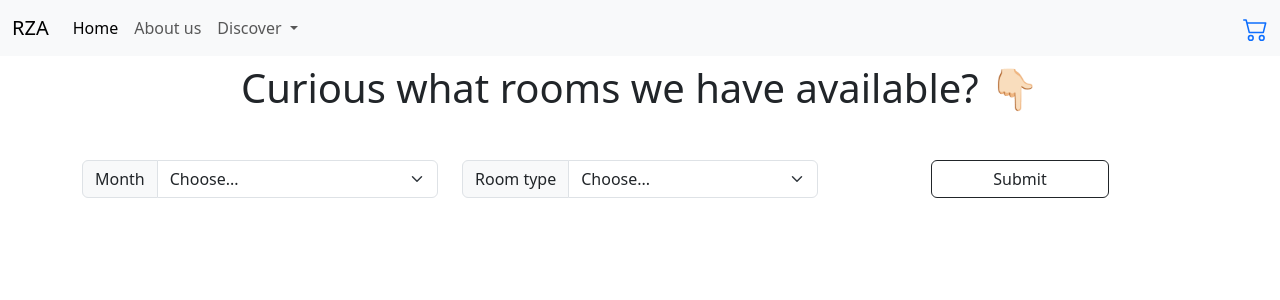
After one commit to Vasilian05/Zoo-bookings, a PHP site: page /hotel.php in a window 1280 px wide. The commit adds this page. Shown: the top 300 px of the page. Run offline with PHP 8.4, Linux system fonts and the light colour scheme.

Commit message:
hotel page UI

```diff
--- /dev/null
+++ b/hotel.php
@@ -0,0 +1,60 @@
+<?php include_once 'includes/header.php'; ?>
+
+<?php
+if(isset($POST['search'])){
+
+    $month = $POST['month'];
+    $room_type = $_POST['room_type'];
+    echo 'values are posted';
+
+}
+
+?>
+
+<div class="container text-center">
+    <h1 class="mt-2">Curious what rooms we have available? 👇🏻</h1>
+    <form method="POST">
+  <div class="row align-items-start mt-5">
+        <div class="col">
+        <div class="input-group mb-3">
+            <label class="input-group-text" for="inputGroupSelect01">Month</label>
+            <select class="form-select" required name="month">
+            <option selected>Choose...</option>
+            <option value="January">January</option>
+            <option value="February">February</option>
+            <option value="March">March</option>
+            <option value="April">April</option>
+            <option value="May">May</option>
+            <option value="June">June</option>s
+            <option value="July">July</option>
+            <option value="August">August</option>
+            <option value="September">September</option>
+            <option value="October">October</option>
+            <option value="November">November</option>
+            <option value="December">December</option>
+            </select>
+        </div>
+        </div>
+        <div class="col">
+            <div class="input-group mb-3">
+            <label class="input-group-text" for="inputGroupSelect01">Room type</label>
+            <select class="form-select" required name="room_type">
+                <option selected>Choose...</option>
+                <option value="1">Single room</option>
+                <option value="2">Double room</option>
+            </select>
+            </div>
+
+        </div>
+        <div class="col">
+            <input name="search"type="submit" class="btn btn-outline-dark w-50"></input>
+        </div>
+    </div>
+</form>
+</div>
+
+
+
+
+
+<?php include_once 'includes/header.php'; ?>
--- a/includes/header.php
+++ b/includes/header.php
@@ -30,7 +30,7 @@
           </a>
           <ul class="dropdown-menu">
             <li><a class="dropdown-item" href="tickets.php">Tickets</a></li>
-            <li><a class="dropdown-item" href="#">Hotel</a></li>
+            <li><a class="dropdown-item" href="hotel.php">Hotel</a></li>
             <li><a class="dropdown-item" href="#">Annual tickets</a></li>
           </ul>
         </li>
```
Also changed, not shown: classes/hotelBooking.class.php (+4 -21 lines).
